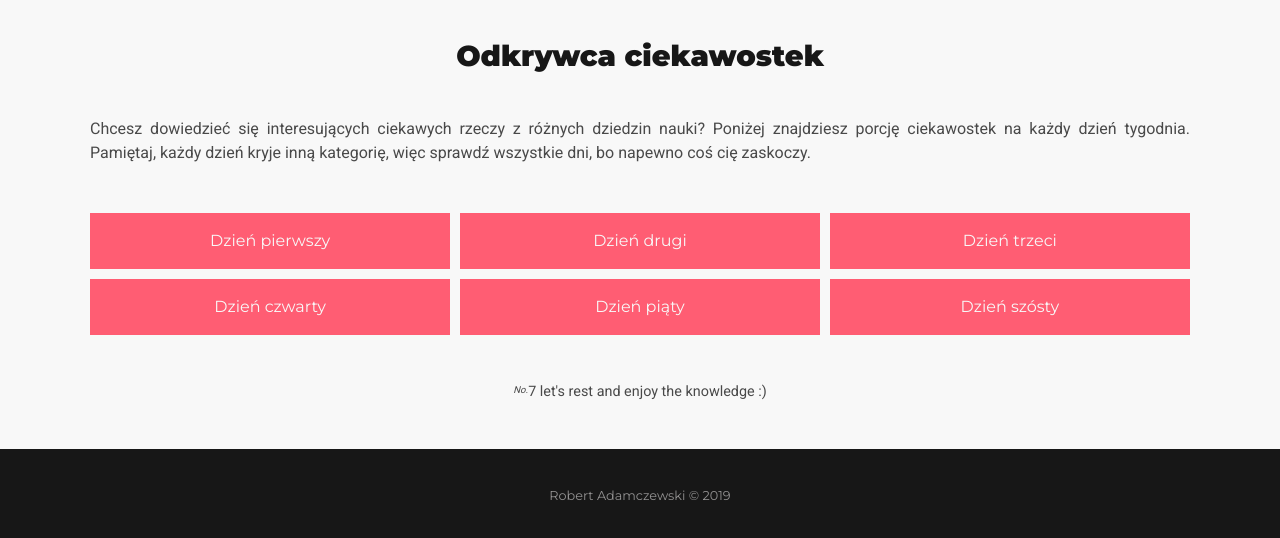
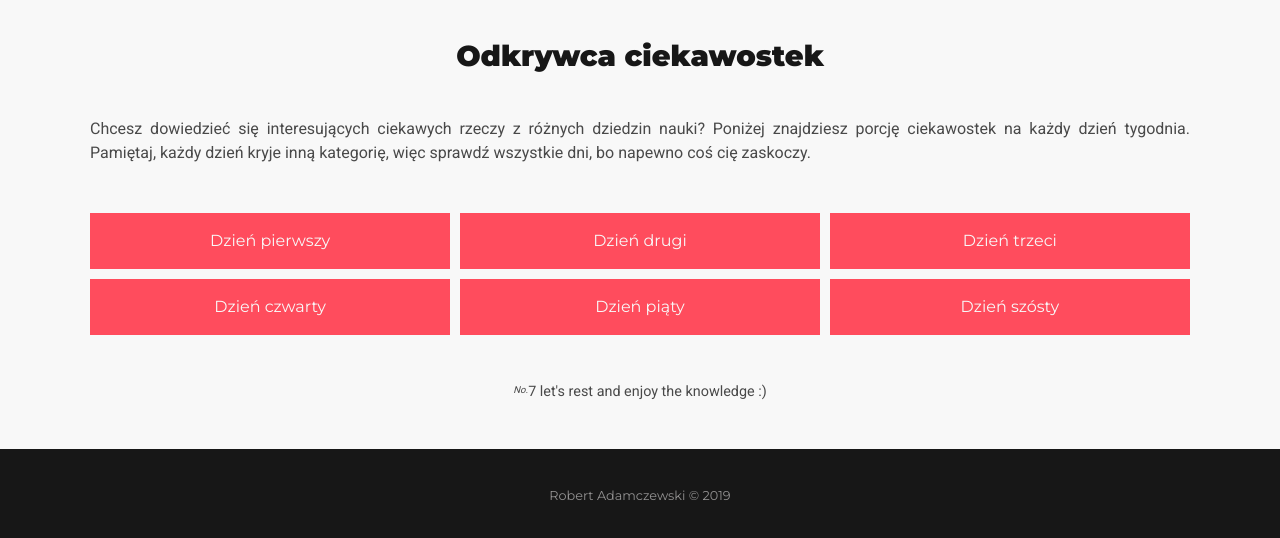
Before and after one commit to rogreyroom/wtf-homepage, a website: page public/index.html in a window 1280 px wide. Shown: the part 822-1360 px from the top of the page. Drawn offline with Linux system fonts and the light colour scheme.

Commit message:
feat: change pink color to increase contrast

```diff
--- a/src/scss/00-base/_vars.scss
+++ b/src/scss/00-base/_vars.scss
@@ -37,6 +37,8 @@ $colors: (
   c-dark-grey: #494949,
   c-medium-grey: #939292,
   c-light-grey: #e7e6e6,
-  c-pink: #ff5d73,
-  c-pink-gradient: linear-gradient(45deg, #ff5d73, #fe5196),
+  c-pink: #ff4c5d,
+  c-pink-gradient: linear-gradient(45deg, #ff4c5d, #fe5196),
 );
+
+// c-pink: #ff5d73, increase contrast #ff4c5d;
```
Also changed, not shown: public/assets/css/style.min.css.
